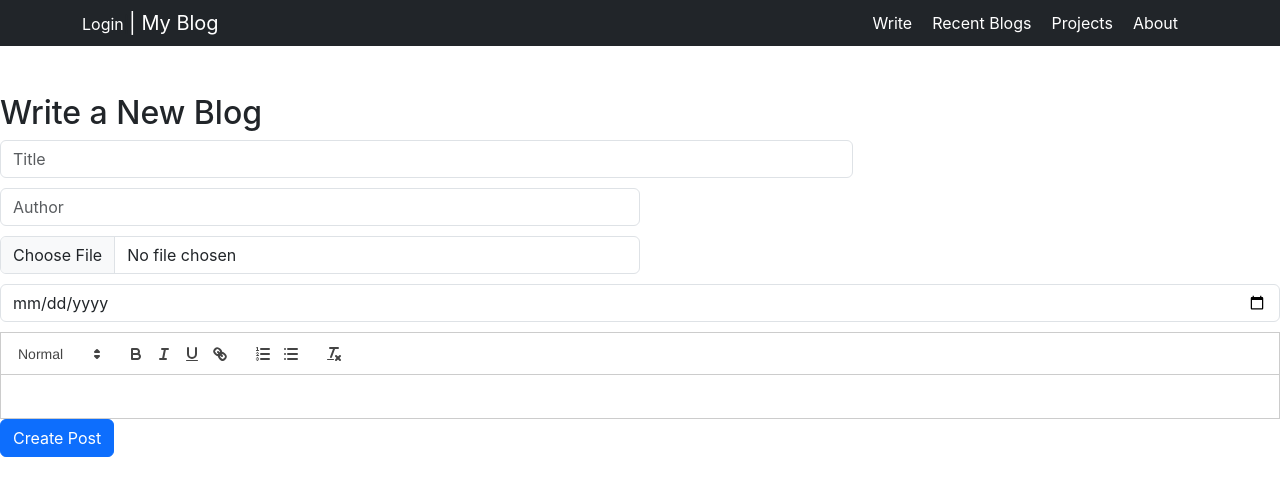
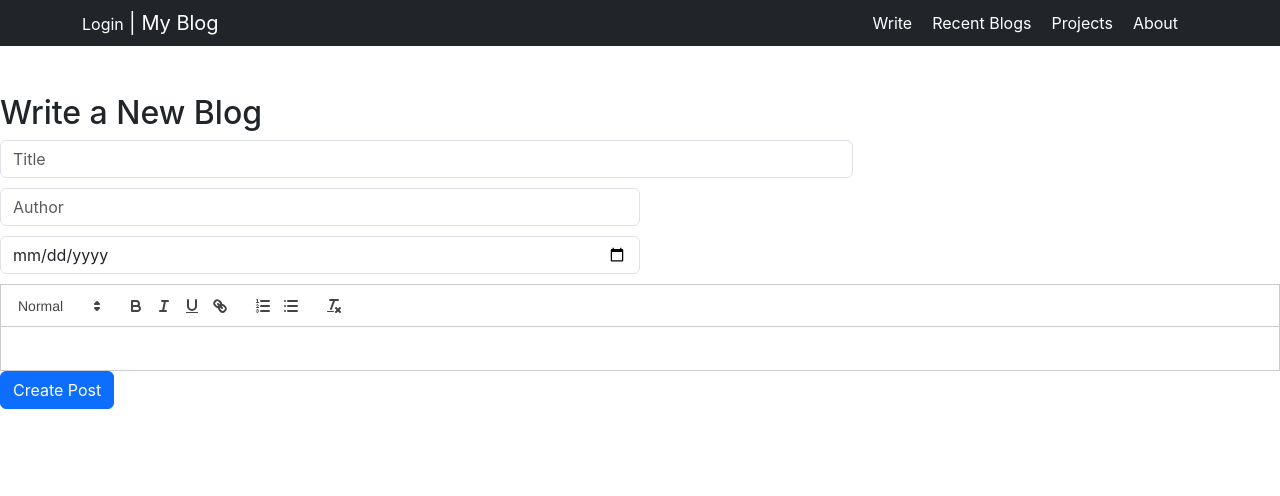
Before and after one commit to khaipi16/client0, a React (Create React App) app: page /write in a window 1280 px wide. Shown: the top 496 px of the page. Built offline with nearby package versions, Linux system fonts and the light colour scheme; no server answers.

Commit message:
excluded files

```diff
--- a/src/components/blog/Blog.tsx
+++ b/src/components/blog/Blog.tsx
@@ -2,14 +2,12 @@ import React, { useState } from 'react';
 import ReactQuill from 'react-quill'
 import 'react-quill/dist/quill.snow.css'
 import { Navigate, redirect } from 'react-router-dom';
-
 
 export const Blog = () => {
     const [title, setTitle] = useState('');
     const [author, setAuthor] = useState('');
     const [date, setDate] = useState('');
     const [content, setContent] = useState('');
-    const [file, setFile] = useState<File | null>(null);
     const [fieldRequired, setFieldRequired] = useState('');
     const [redirect, setRedirect] = useState(false);
 
@@ -21,25 +19,21 @@ export const Blog = () => {
              setFieldRequired("Field is required");
              return;
         }
-
-
-        const data = new FormData();
-        data.set('title', title);
-        data.set('author', author);
-        data.set('date', date);
-        data.set('content', content);
-
-        // Check if file is not null before appending
-        if (file) {
-            data.append('file', file)
-        }
+        const data = {
+            title,
+            author,
+            date,
+            content,
+        };
         try{
             const response = await fetch('https://khai-blog-api.vercel.app/write', {
                 method: 'POST',
-                body: data,
+                headers: {
+                    'Content-Type': 'application/json',
+                },
+                body: JSON.stringify(data),
                 credentials: 'include'
             });
-            console.log("blog res: ", response.json())
             if (response.ok) {
                 alert("Successfully posted!");
                 setRedirect(true)
@@ -76,11 +70,7 @@ export const Blog = () => {
                             onChange={ev => setAuthor(ev.target.value)}/>
                     </div>
                 </div>
-                <div className="form-group col-md-6"> {/* col-md adjusts the horizontal size */}
-                    <input type="file" className="form-control"
-                    onChange={ev => setFile(ev.target.files ? ev.target.files[0] : null)}/>
-                </div>
-                <div className="form-group">
+                <div className="form-group col-md-6">
                     <input type="date" className="form-control" id="date"
                     value={date}
                     required
```
